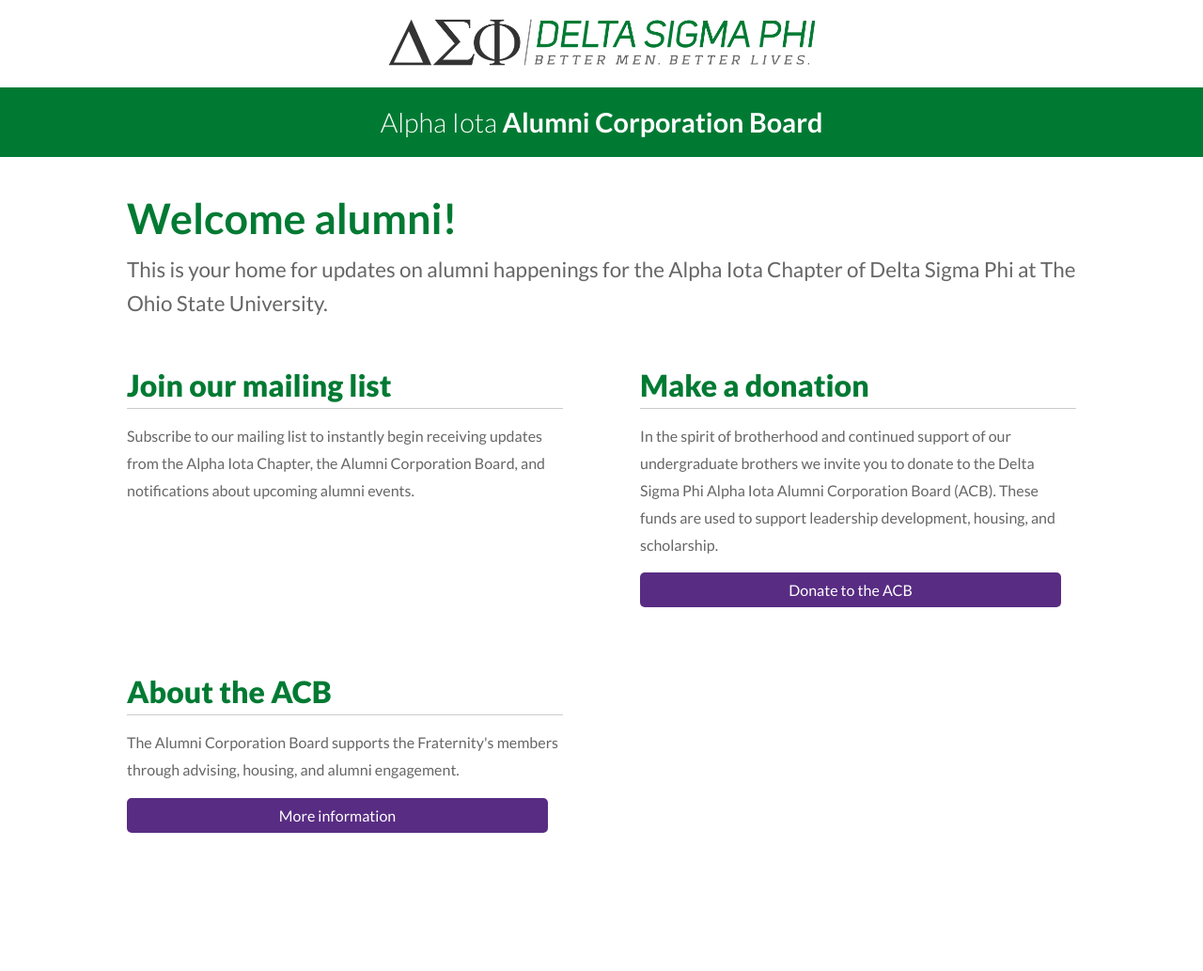
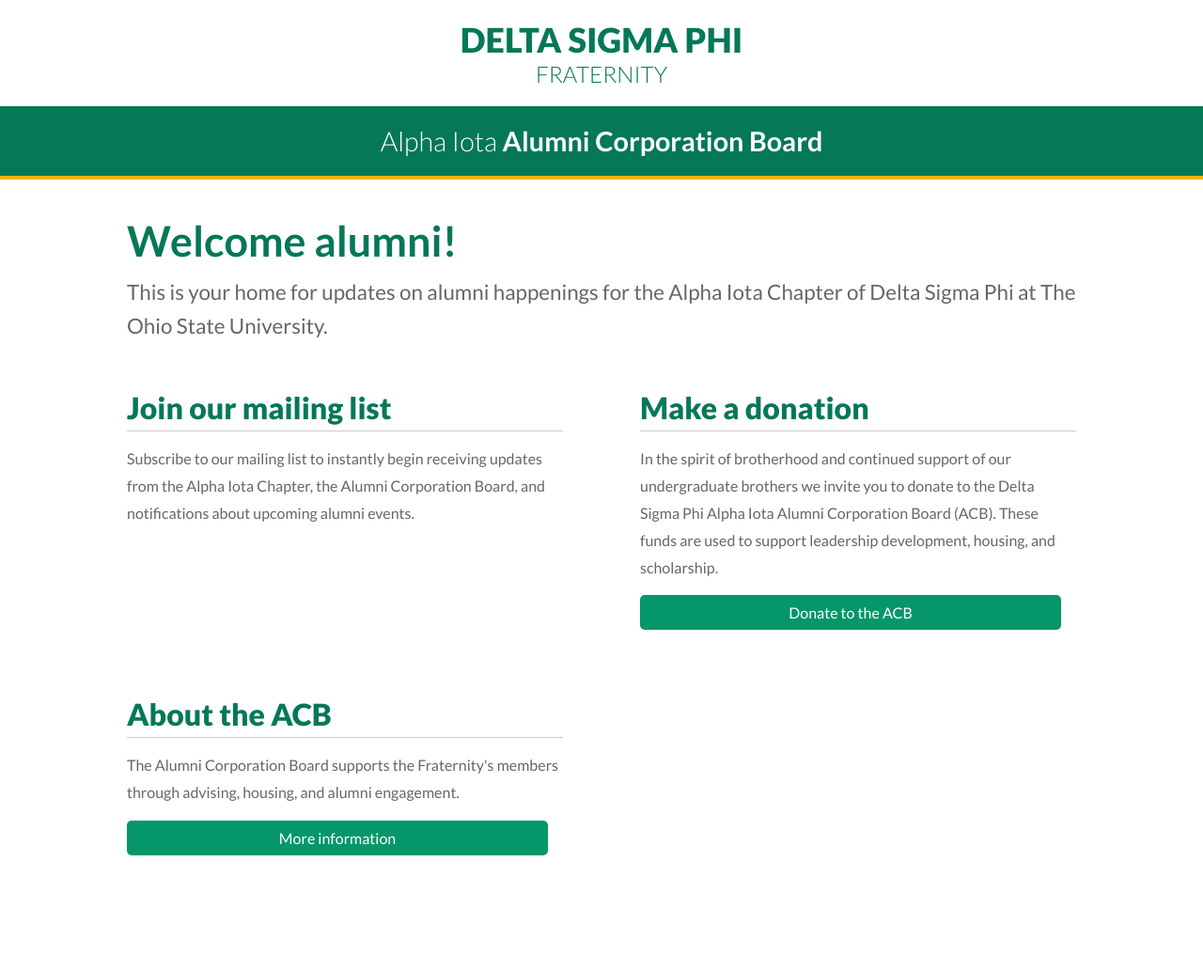
Before and after one commit to justinsoltesz/deltasigosuacb, a Jekyll site: the page built from index.html, in a window 1280 px wide. Shown: the whole page at 94% size. Built offline with Jekyll 4.4.1, drawn with Linux system fonts in a browser that asks for light colours; before the commit the page ends 1009 px from its top, so only the background shows below that.

Commit message:
visual updates

```diff
--- a/_layouts/default.html
+++ b/_layouts/default.html
@@ -15,7 +15,7 @@
 <body>
     <div id="container">
         <div class="heading">
-            <h1 class="heading__title"><a href="{{ site.baseurl }}/" class="heading__link"><span class="logo-text">Delta Sigma Phi</span></a></h1>
+            <h1 class="heading__title"><a href="{{ site.baseurl }}/" class="heading__link"><span class="logo-text"><em>Delta Sigma Phi</em> Fraternity</span></a></h1>
             <h2 class="heading__subtitle"><a href="{{ site.baseurl }}/" class="heading__link">Alpha Iota <em>Alumni Corporation Board</em></a></h2>
         </div>
         <div class="page-wrapper">
--- a/_sass/base/_colors.scss
+++ b/_sass/base/_colors.scss
@@ -1,7 +1,8 @@
-$color-primary: #007A33;
+$color-primary: #047857;
 $color-secondary: #FFFEF6;
-$color-third: #582C83;
-$color-fourth: #EAAA00;
+$color-third: #059669;
+$color-fourth: #065f46;
+$color-fifth: #eab308;
 
 $color-background: #fff;
 $color-background-accent: #f5f5f5;
--- a/_sass/layout/_header.scss
+++ b/_sass/layout/_header.scss
@@ -7,50 +7,59 @@
         @include font-lato($font-weight-bold);
         color: $color-primary;
         text-transform: uppercase;
-        font-size: 2em;
+        font-size: 1.5em;
         margin: 0;
-        background-image: url(/assets/images/wordmark_50.png);
-        background-repeat: no-repeat;
-        background-position: center;
+        // background-image: url(/assets/images/wordmark_50.png);
+        // background-repeat: no-repeat;
+        // background-position: center;
         display: inline-block;
-        width: 455px;
-        height: 90px;
+        // width: 455px;
+        // height: 90px;
 
         @include bp-small-max {
-            width: 364px;
-            height: 60px;
-            background-image: url(/assets/images/wordmark_40.png);
-            background-repeat: no-repeat;
-            background-position: center;
+            // width: 364px;
+            // height: 60px;
+            // background-image: url(/assets/images/wordmark_40.png);
+            // background-repeat: no-repeat;
+            // background-position: center;
         }
 
         .logo-text {
-            display: none;
+            // display: none;
+            @include font-lato($font-weight-light);
+
+            em {
+                display: block;
+                @include font-lato($font-weight-black);
+                font-size: 1.5em;
+            }
         }
 
         @media all and (-webkit-min-device-pixel-ratio: 2) {
-            background-image: url(/assets/images/wordmark_100.png);
-            background-size: 455px 50px;
+            // background-image: url(/assets/images/wordmark_100.png);
+            // background-size: 455px 50px;
         }
 
         @media all and (-webkit-min-device-pixel-ratio: 2) and (max-width: $bp-small) {
-            background-image: url(/assets/images/wordmark_80.png);
-            background-size: 364px 40px;
+            // background-image: url(/assets/images/wordmark_80.png);
+            // background-size: 364px 40px;
         }
 
         .heading__link {
-            height: 90px;
-            width: 100%;
+            // height: 90px;
+            // width: 100%;
             display: block;
+            padding: 20px 0;
 
             @include bp-small-max {
-                height: 60px;
+                // height: 60px;
             }
         }
     }
 
     &__subtitle {
         background: $color-primary;
+        border-bottom: 4px solid $color-fifth;
         padding: 0 30px;
         margin: 0;
         color: $color-text-invert;
--- a/_sass/pages/_page.scss
+++ b/_sass/pages/_page.scss
@@ -236,7 +236,7 @@
     &:hover,
     &:active {
         color: $color-text-invert;
-        background: $color-third;
+        background: $color-primary;
         text-decoration: none;
     }
 
--- a/index.html
+++ b/index.html
@@ -19,7 +19,7 @@
     <div class="stuff">
         <h1 class="stuff__title">Join our mailing list</h1>
         <p class="stuff__text">Subscribe to our mailing list to instantly begin receiving updates from the Alpha Iota Chapter, the Alumni Corporation Board, and notifications about upcoming alumni events.</p>
-        <script async src="https://eocampaign1.com/form/4c717a44-285a-11f0-8abb-137ea1ebfefe.js" data-form="4c717a44-285a-11f0-8abb-137ea1ebfefe"></script>
+        <script async src="https://eomail5.com/form/4c717a44-285a-11f0-8abb-137ea1ebfefe.js" data-form="4c717a44-285a-11f0-8abb-137ea1ebfefe"></script>
     </div>
     <div class="stuff">
         <h1 class="stuff__title">Make a donation</h1>
```
